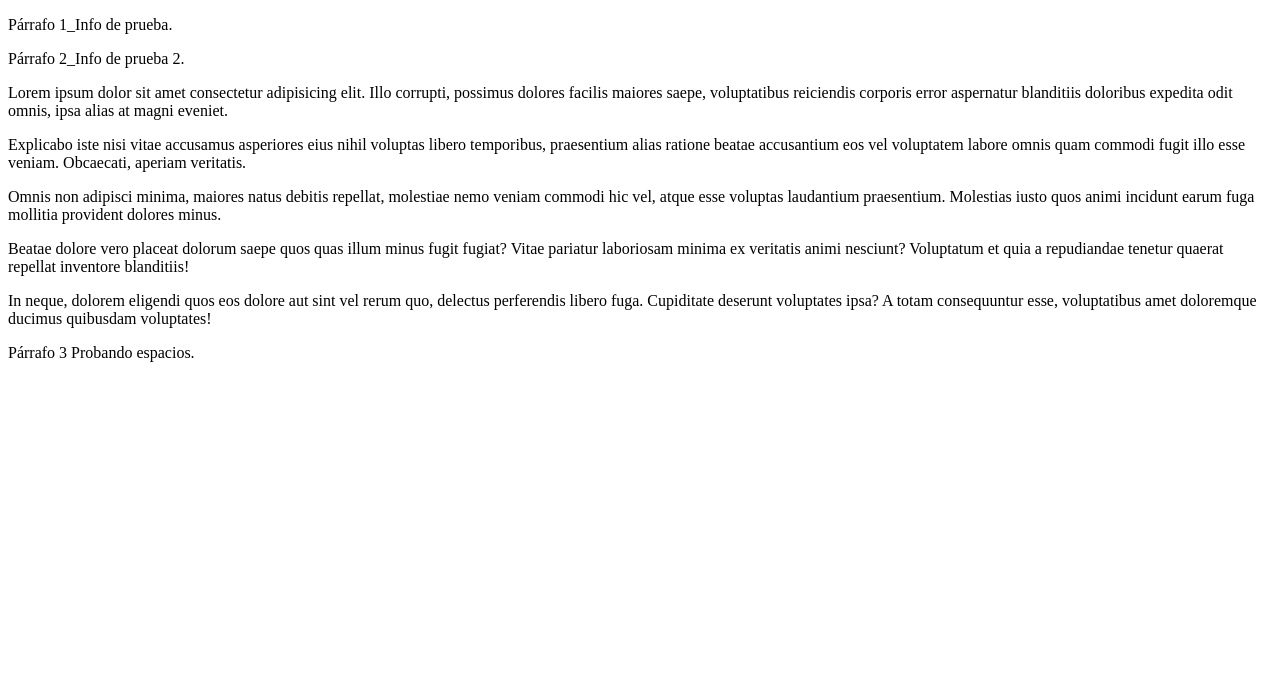
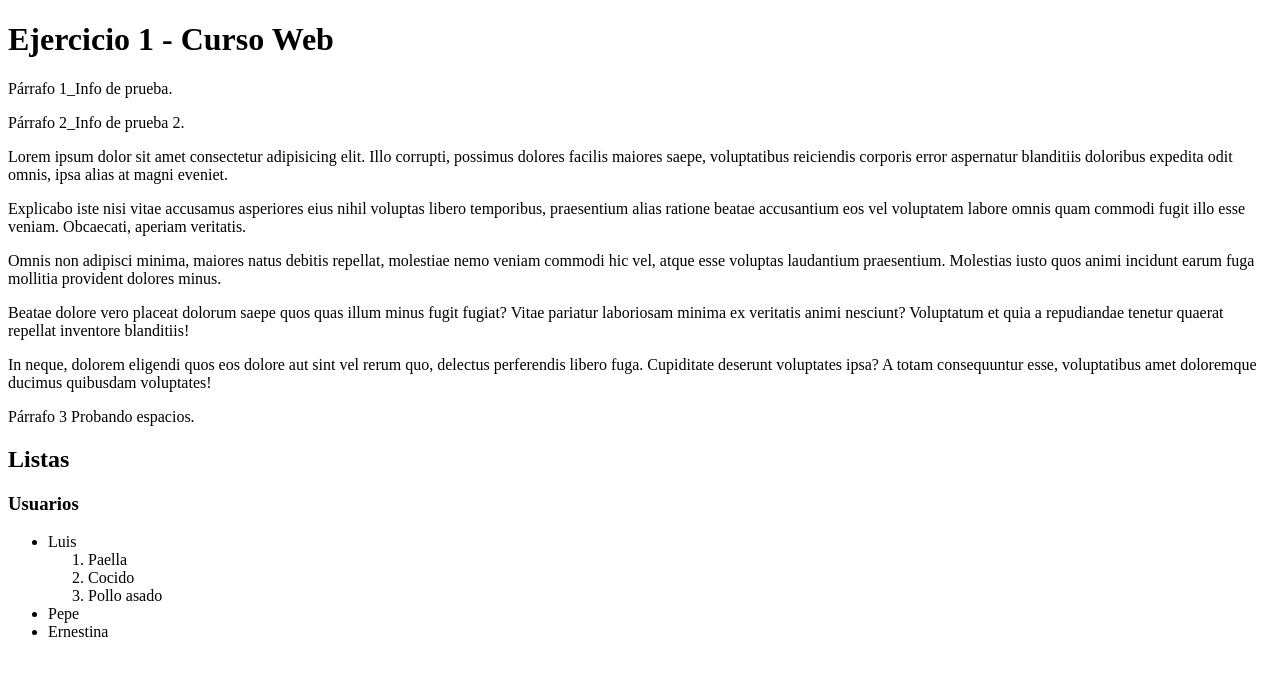
Before and after one commit to JoseCode93/Web_Sample_1, a website: page index.html in a window 1280 px wide. Drawn offline with Linux system fonts and the light colour scheme.

Commit message:
Cambio de nombre a index.

```diff
--- a/exercise1.html
+++ b/index.html
@@ -5,10 +5,12 @@
   <head>
     <meta charset="UTF-8" />
     <meta name="viewport" content="width=device-width, initial-scale=1.0" />
-    <title>Proyecto Code</title>
+    <title>Ejercicio 1 - Curso Web</title>
+    <link rel="shortcut icon" href="favicon-32x32.png" type="image/png" />
   </head>
 
   <body>
+    <h1>Ejercicio 1 - Curso Web</h1>
     <p>Párrafo 1_Info de prueba.</p>
     <p>Párrafo 2_Info de prueba 2.</p>
     <p>
@@ -43,5 +45,18 @@
     </p>
 
     <p>Párrafo 3 Probando espacios.</p>
+
+    <h2>Listas</h2>
+    <h3>Usuarios</h3>
+    <ul>
+      <li>Luis</li>
+      <ol>
+        <li>Paella</li>
+        <li>Cocido</li>
+        <li>Pollo asado</li>
+      </ol>
+      <li>Pepe</li>
+      <li>Ernestina</li>
+    </ul>
   </body>
 </html>
```
